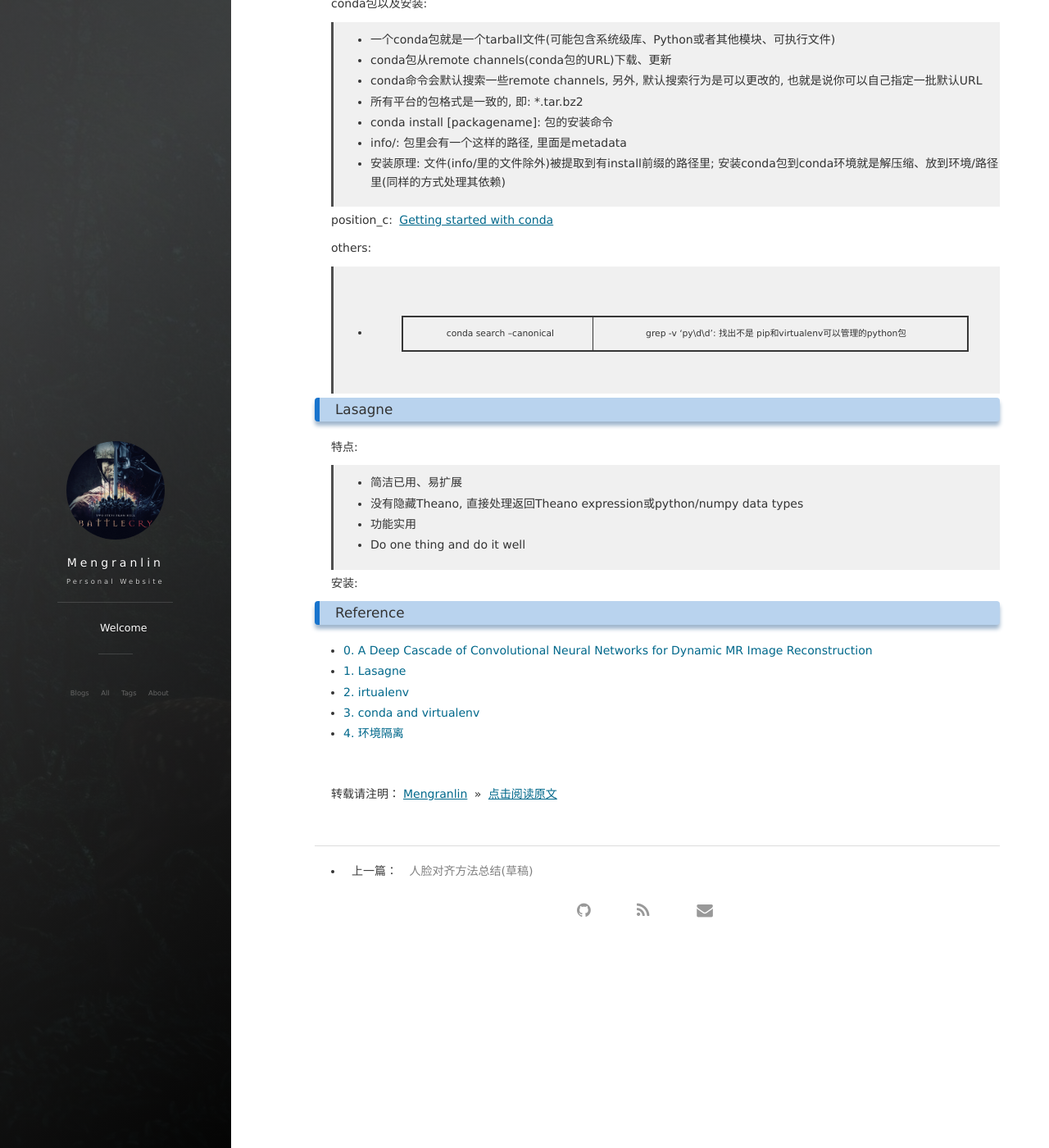
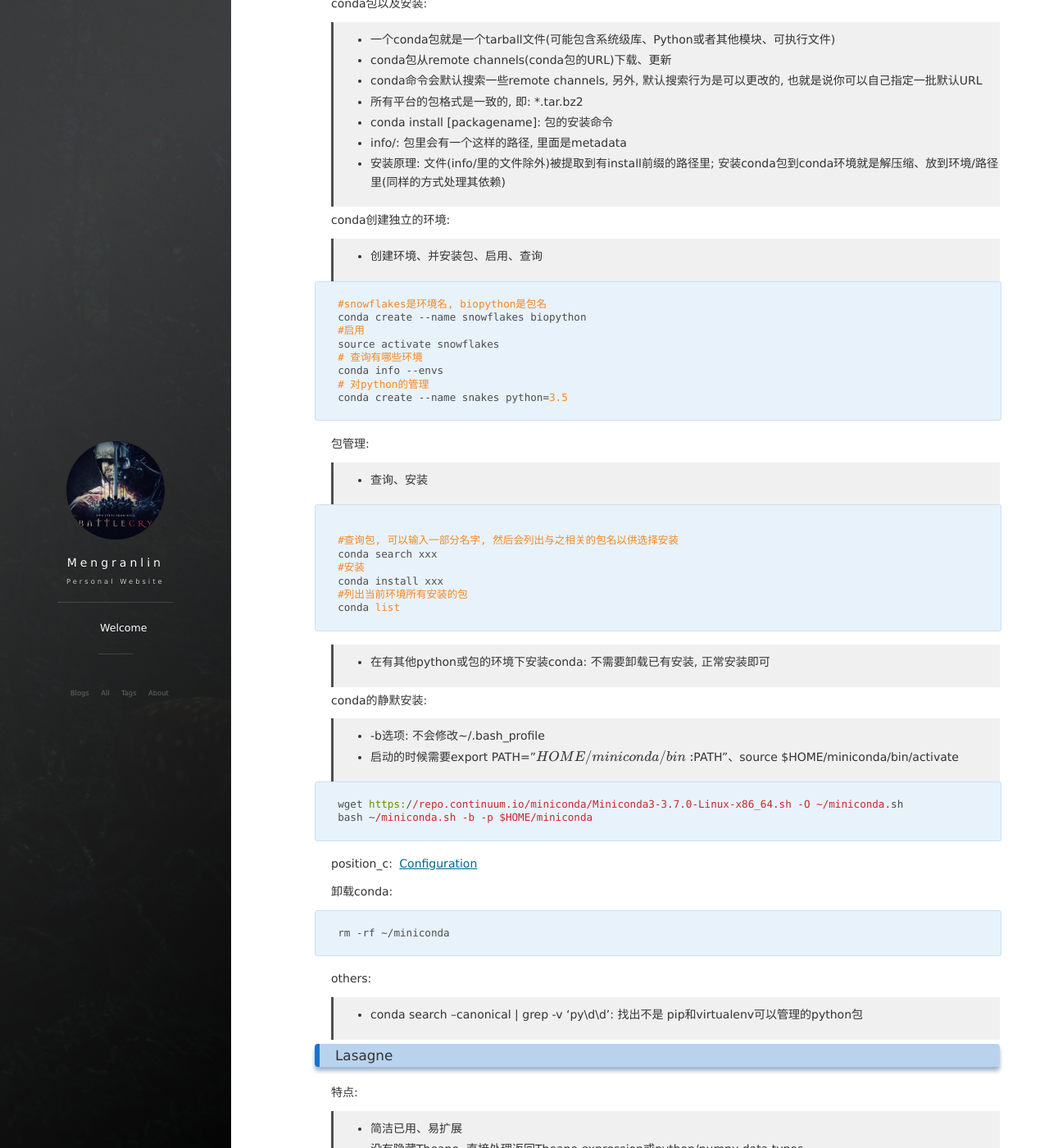
Before and after one commit to lmrshare/lmrshare.github.io, a Jekyll site: the page built from _posts/2018-09-17-mri.md, in a window 1280 px wide and 1400 px high, scrolled down 4058 px. Shown: the whole window at 82% size. Built offline with Jekyll 4.4.1, drawn with Linux system fonts in a browser that asks for light colours; nearby versions of some CDN libraries; formulas are drawn with MathJax 3; comment, search, counter and statistics services are not loaded.

Commit message:
daily-work-20180927

````diff
--- a/_posts/2018-09-17-mri.md
+++ b/_posts/2018-09-17-mri.md
@@ -175,11 +175,60 @@ conda包以及安装:
 >* info/: 包里会有一个这样的路径, 里面是metadata
 >* 安装原理: 文件(info/里的文件除外)被提取到有install前缀的路径里; 安装conda包到conda环境就是解压缩、放到环境/路径里(同样的方式处理其依赖)
 
-position_c: [Getting started with conda](https://conda.io/docs/user-guide/getting-started.html)
+conda创建独立的环境:
+
+>* 创建环境、并安装包、启用、查询
+
+```
+#snowflakes是环境名, biopython是包名
+conda create --name snowflakes biopython
+#启用
+source activate snowflakes
+# 查询有哪些环境
+conda info --envs
+# 对python的管理
+conda create --name snakes python=3.5
+```
+
+包管理:
+
+>* 查询、安装
+
+```
+
+#查询包, 可以输入一部分名字, 然后会列出与之相关的包名以供选择安装
+conda search xxx
+#安装
+conda install xxx
+#列出当前环境所有安装的包
+conda list
+```
+
+>* 在有其他python或包的环境下安装conda: 不需要卸载已有安装, 正常安装即可
+
+conda的静默安装:
+
+>* -b选项: 不会修改~/.bash_profile
+>* 启动的时候需要export PATH="$HOME/miniconda/bin:$PATH"、source $HOME/miniconda/bin/activate
+
+```
+wget https://repo.continuum.io/miniconda/Miniconda3-3.7.0-Linux-x86_64.sh -O ~/miniconda.sh
+bash ~/miniconda.sh -b -p $HOME/miniconda
+```
+
+
+
+position_c: [Configuration](https://conda.io/docs/user-guide/configuration/index.html)
+
+卸载conda:
+
+```
+rm -rf ~/miniconda
+```
 
 others:
 
->* conda search –canonical | grep -v ‘py\d\d’: 找出不是 pip和virtualenv可以管理的python包
+>* conda search –canonical \| grep -v ‘py\d\d’: 找出不是 pip和virtualenv可以管理的python包
 
 ### <a name="Lasagne-config"></a>Lasagne
 
@@ -196,7 +245,7 @@ others:
 
 - [0. A Deep Cascade of Convolutional Neural Networks for Dynamic MR Image Reconstruction](https://arxiv.org/pdf/1704.02422.pdf)
 - [1. Lasagne](https://github.com/Lasagne/Lasagne)
-- [2. irtualenv](https://www.jianshu.com/p/08c657bd34f1)
+- [2. virtualenv](https://www.jianshu.com/p/08c657bd34f1)
 - [3. conda and virtualenv](http://nooverfit.com/wp/%E5%85%B3%E4%BA%8Econda%E5%92%8Canaconda%E4%B8%8D%E5%8F%AF%E4%B8%8D%E7%9F%A5%E7%9A%84%E4%BA%8B%E5%AE%9E%E5%92%8C%E8%AF%AF%E8%A7%A3-conda%E5%BF%85%E7%9F%A5%E5%BF%85%E4%BC%9A/)
 - [4. 环境隔离](https://orianna-zzo.github.io/blog/2018-01/%E5%9C%A8%E5%85%AC%E5%8F%B8%E5%BB%BA%E7%AB%8Bpython%E8%99%9A%E6%8B%9F%E7%8E%AF%E5%A2%83/)
 
````
Also changed, not shown: _posts/2018-05-22-wor-mac-eng2.md (+4 -0 lines).
